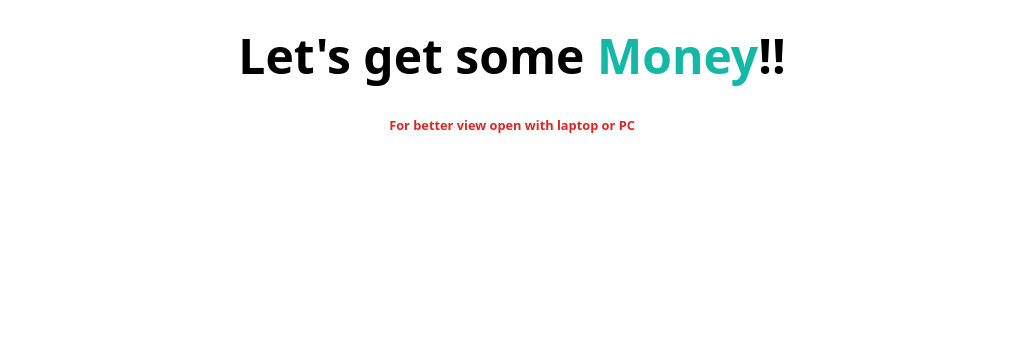
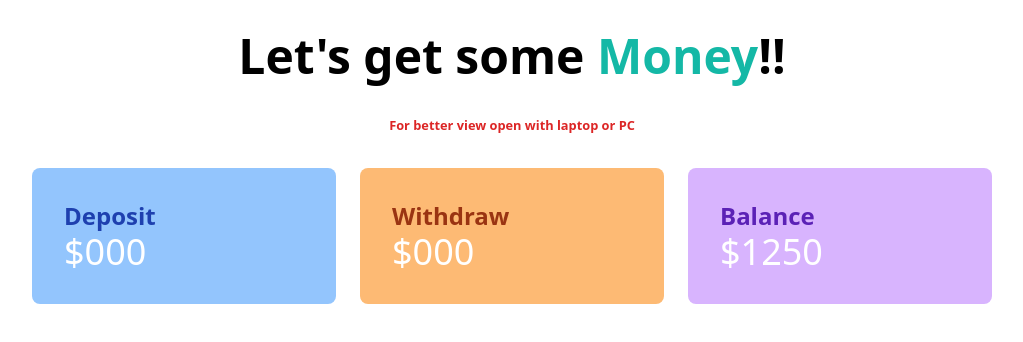
Before and after one commit to ProbalRanjan/simple-bank-function-calculation, a plain HTML site: page index.html in a window 1280 px wide. Shown: the whole page, without its empty margins (128-1151 px from the left). Drawn offline with nearby package versions, Linux system fonts and the light colour scheme.

Commit message:
Balance box added

```diff
--- a/index.html
+++ b/index.html
@@ -16,6 +16,24 @@
         <p class="font-bold text-center my-4 text-[#dc2626]"><small>For better view open with laptop or PC</small></p>
     </header>
 
+    <main>
+        <section class="my-8">
+            <div class="grid grid-cols-3 gap-6 w-3/4 mx-auto text-white">
+                <div class="bg-blue-300 p-8 rounded-lg">
+                    <h3 class="text-2xl font-bold text-[#1e40af]">Deposit</h3>
+                    <h4 class="text-4xl font-medium">$<span id="deposit-total">000</span></h4>
+                </div>
+                <div class="bg-orange-300 p-8 rounded-lg">
+                    <h3 class="text-2xl font-bold text-[#9a3412]">Withdraw</h3>
+                    <h4 class="text-4xl font-medium">$<span id="withdraw-total">000</span></h4>
+                </div>
+                <div class="bg-purple-300 p-8 rounded-lg">
+                    <h3 class="text-2xl font-bold text-[#5b21b6]">Balance</h3>
+                    <h4 class="text-4xl font-medium">$<span id="balance-total">1250</span></h4>
+                </div>
+            </div>
+        </section>
+    </main>
 
     <script src="JS/app.js"></script>
 </body>
```
